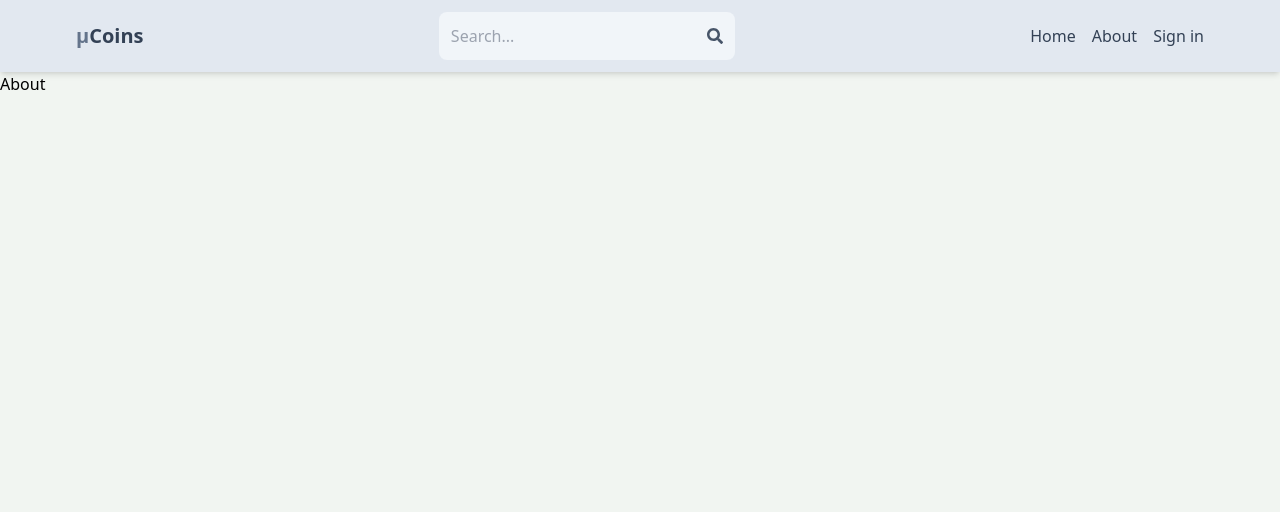
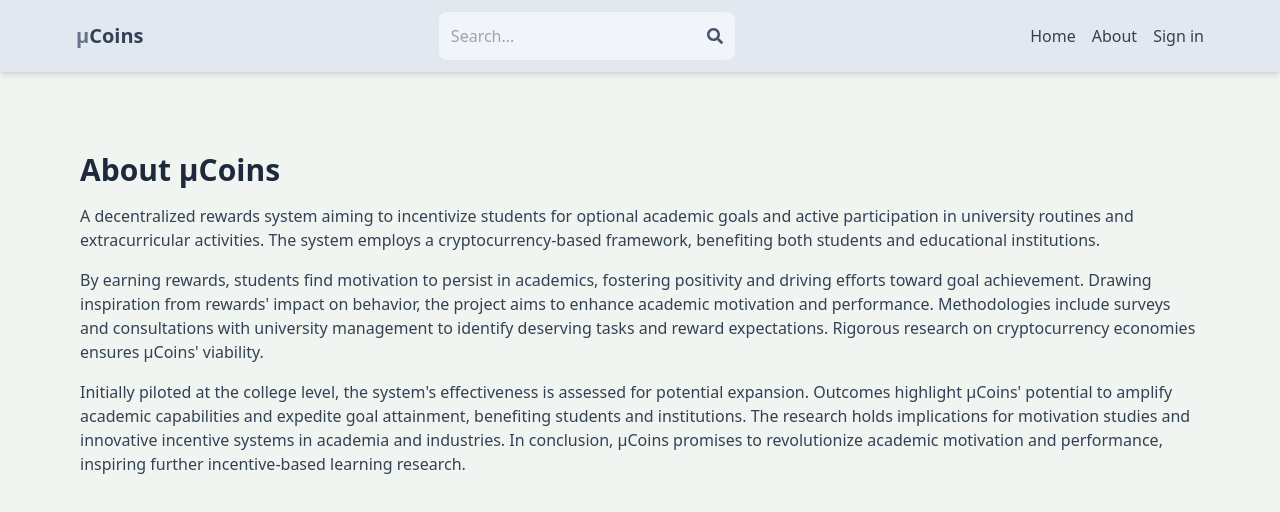
Before and after one commit to joshj2326/mern-mucoinsn, a React (Vite) app in the folder client/: page /about in a window 1280 px wide. Shown: the top 512 px of the page. Built offline with nearby package versions, Linux system fonts and the light colour scheme; no server answers.

Commit message:
about page

```diff
--- a/client/src/pages/About.jsx
+++ b/client/src/pages/About.jsx
@@ -2,8 +2,25 @@ import React from 'react'
 
 export default function About() {
   return (
-    <div>
-      About
+    <div className='py-20 px-4 max-w-6xl mx-auto'>
+      <h1 className='text-3xl font-bold mb-4 text-slate-800'>About μCoins</h1>
+      <p className='mb-4 text-slate-700'>A decentralized rewards system aiming to incentivize students for optional
+academic goals and active participation in university routines and extracurricular activities. The system
+employs a cryptocurrency-based framework, benefiting both students and educational institutions.</p>
+      <p className='mb-4 text-slate-700'>
+      By
+earning rewards, students find motivation to persist in academics, fostering positivity and driving efforts
+toward goal achievement. Drawing inspiration from rewards' impact on behavior, the project aims to
+enhance academic motivation and performance. Methodologies include surveys and consultations with
+university management to identify deserving tasks and reward expectations. Rigorous research on
+cryptocurrency economies ensures μCoins' viability.
+      </p>
+      <p className='mb-4 text-slate-700'>Initially piloted at the college level, the system's
+effectiveness is assessed for potential expansion. Outcomes highlight μCoins' potential to amplify academic
+capabilities and expedite goal attainment, benefiting students and institutions. The research holds
+implications for motivation studies and innovative incentive systems in academia and industries. In
+conclusion, μCoins promises to revolutionize academic motivation and performance, inspiring further
+incentive-based learning research.</p>
     </div>
   )
 }
```
